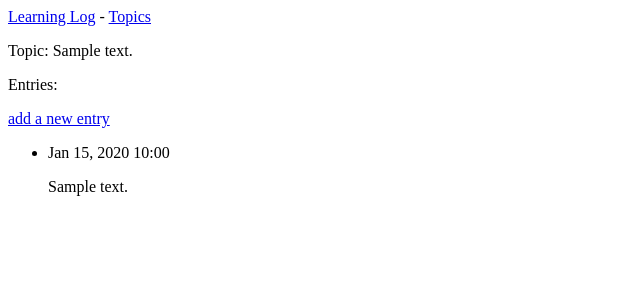
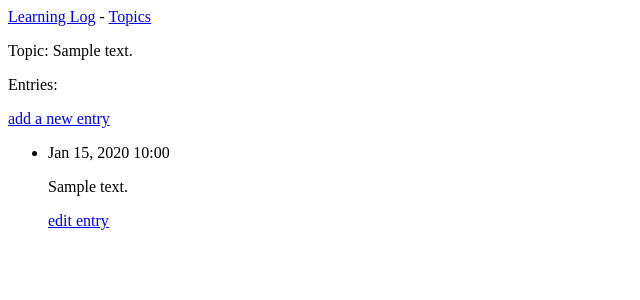
Before and after one commit to zhangys13/LearningLog, a Django app: page /topics/1/ in a window 1280 px wide. Shown: the top 300 px of the page, without its empty margins (0-640 px from the left). Run offline with Django 3.2, Linux system fonts and the light colour scheme; tables that the repository leaves empty hold one stand-in row (values such as "Sample post").

Commit message:
finish 19.2

```diff
--- a/learning_logs/templates/learning_logs/topic.html
+++ b/learning_logs/templates/learning_logs/topic.html
@@ -13,6 +13,9 @@
     <li>
       <p>{{ entry.date_added|date:'M d, Y H:i' }}</p>
       <p>{{ entry.text|linebreaks }}</p>
+      <p>
+        <a href="{% url 'learning_logs:edit_entry' entry.id %}">edit entry</a>
+      </p>
     </li>
   {% empty %}
     <li>
--- a/learning_logs/urls.py
+++ b/learning_logs/urls.py
@@ -18,4 +18,8 @@ urlpatterns = [
 
     # 用于添加新条目的页面
     url(r'^new_entry/(?P<topic_id>\d+)/$', views.new_entry, name='new_entry'),
+
+    # 用于编辑条目的页面
+    url(r'^edit_entry/(?P<entry_id>\d+)/$', views.edit_entry,
+        name='edit_entry'),
 ]
--- a/learning_logs/views.py
+++ b/learning_logs/views.py
@@ -2,7 +2,7 @@ from django.shortcuts import render
 from django.http import HttpResponseRedirect
 from django.core.urlresolvers import reverse
 
-from .models import Topic
+from .models import Topic, Entry
 from .forms import TopicForm, EntryForm
 
 # Create your views here.
@@ -60,3 +60,23 @@ def new_entry(request, topic_id):
                                         args=[topic_id]))
     context = {'topic':topic, 'form': form}
     return render(request, 'learning_logs/new_entry.html', context)
+
+
+def edit_entry(request, entry_id):
+    """ 编辑已有条目 """
+    entry = Entry.objects.get(id=entry_id)
+    topic = entry.topic
+
+    if request.method != "POST":
+        # 初次请求，使用当前条目填充表单
+        form = EntryForm(instance=entry)
+    else:
+        # POST 提交的数据，对数据进行处理
+        form = EntryForm(instance=entry, data=request.POST)
+        if form.is_valid():
+            form.save()
+            return HttpResponseRedirect(reverse('learning_logs:topic',
+                                        args=[topic.id]))
+
+    context = {'entry':entry, 'topic':topic, 'form':form}
+    return render(request, 'learning_logs/edit_entry.html', context)
```
Also changed, not shown: learning_logs/templates/learning_logs/edit_entry.html (added, +15 -0 lines).
